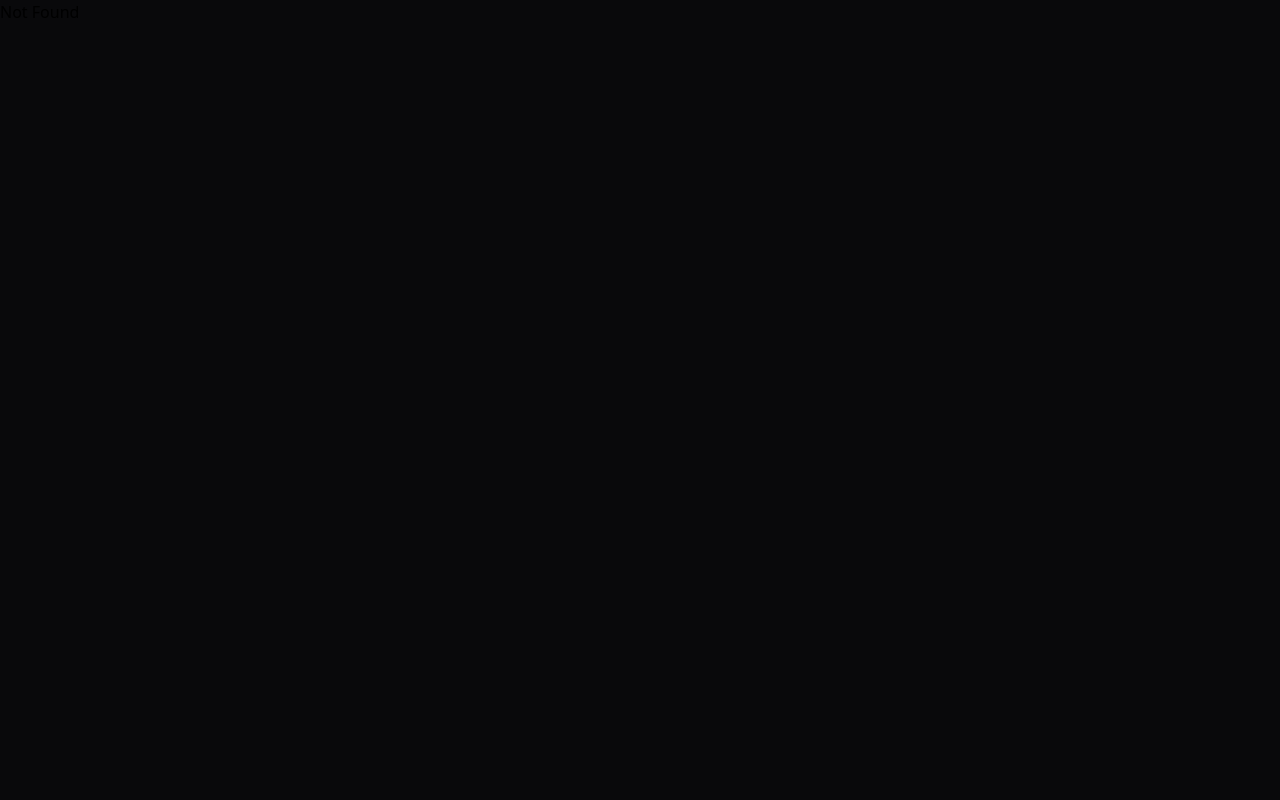
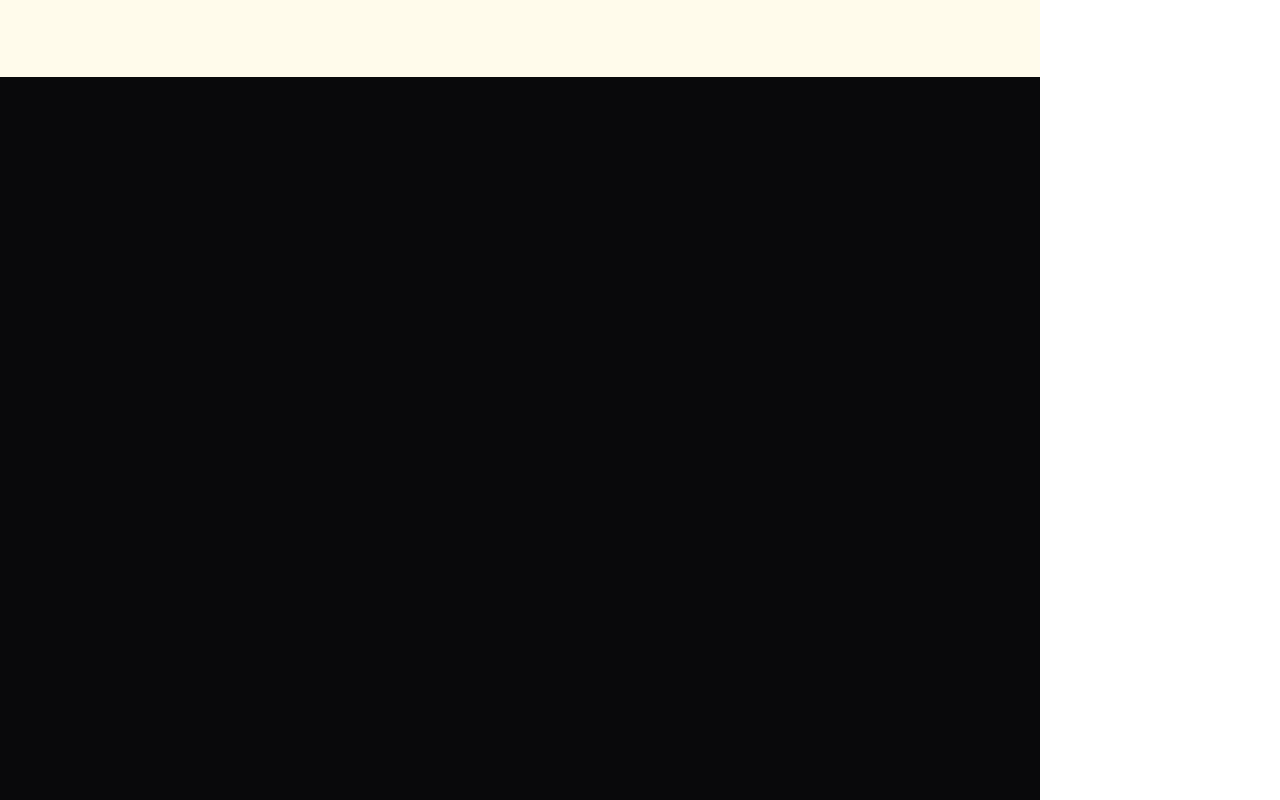
Before and after one commit to jjoeldaniel/calhacks25, a React (Vite) app: page /meeting in a window 1280 px wide. Before the commit this address had no page. Built offline with nearby package versions, Linux system fonts and the light colour scheme.

Commit message:
New Layout

```diff
--- /dev/null
+++ b/src/Components/MeetingRoom/Navbar.tsx
@@ -0,0 +1,11 @@
+import React from 'react'
+
+const Navbar : React.FC = () => {
+  return (
+    <div className='w-full h-[77px] bg-amber-50'>
+
+    </div>
+  )
+}
+
+export default Navbar
--- /dev/null
+++ b/src/Components/MeetingRoom/Sidebar.tsx
@@ -0,0 +1,11 @@
+import React from 'react'
+
+const Sidebar : React.FC = () => {
+  return (
+    <div className='h-full w-60 bg-white shrink-0'>
+
+    </div>
+  )
+}
+
+export default Sidebar
--- /dev/null
+++ b/src/Pages/MeetingLayout.tsx
@@ -0,0 +1,20 @@
+import React from 'react'
+import { Outlet } from 'react-router-dom'
+import Sidebar from '../Components/MeetingRoom/Sidebar'
+import Navbar from '../Components/MeetingRoom/Navbar'
+
+const MeetingLayout : React.FC = () => {
+  return (
+    <div className='flex w-full h-dvh'>
+        <main className='w-full h-full flex flex-col'>
+            <Navbar/>
+            <Outlet/>
+        </main>
+        <div className='md:flex hidden'>
+            <Sidebar/>
+        </div>
+    </div>
+  )
+}
+
+export default MeetingLayout
```
Also changed, not shown: src/main.tsx (+12 -5 lines).
